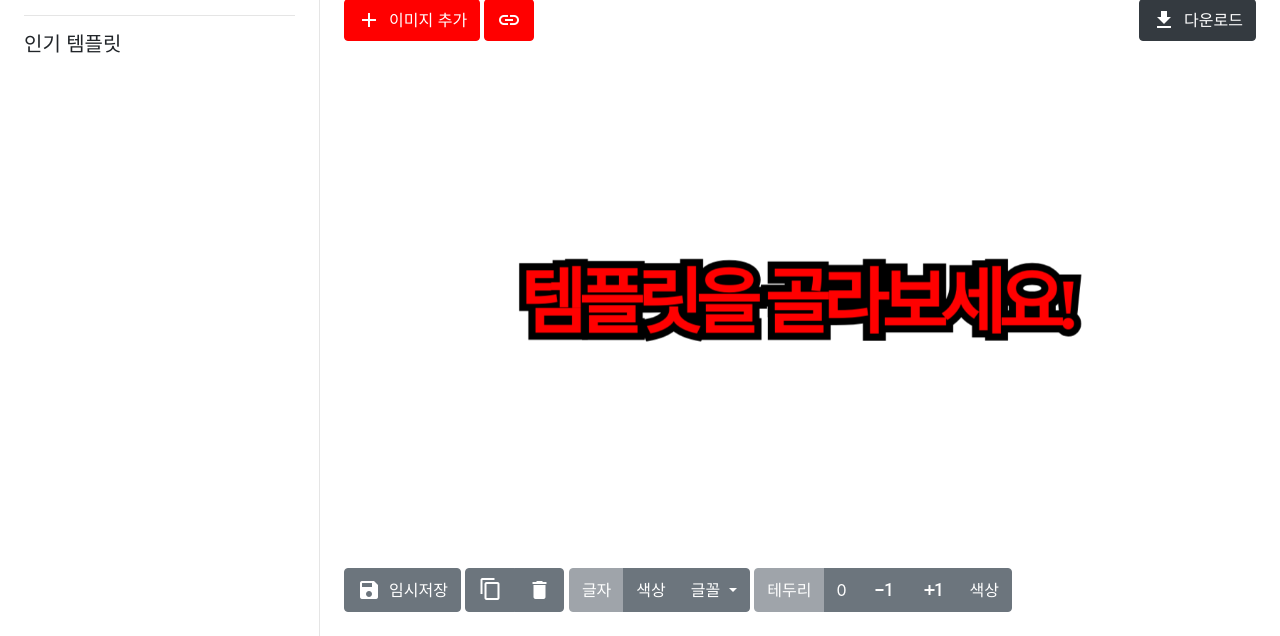
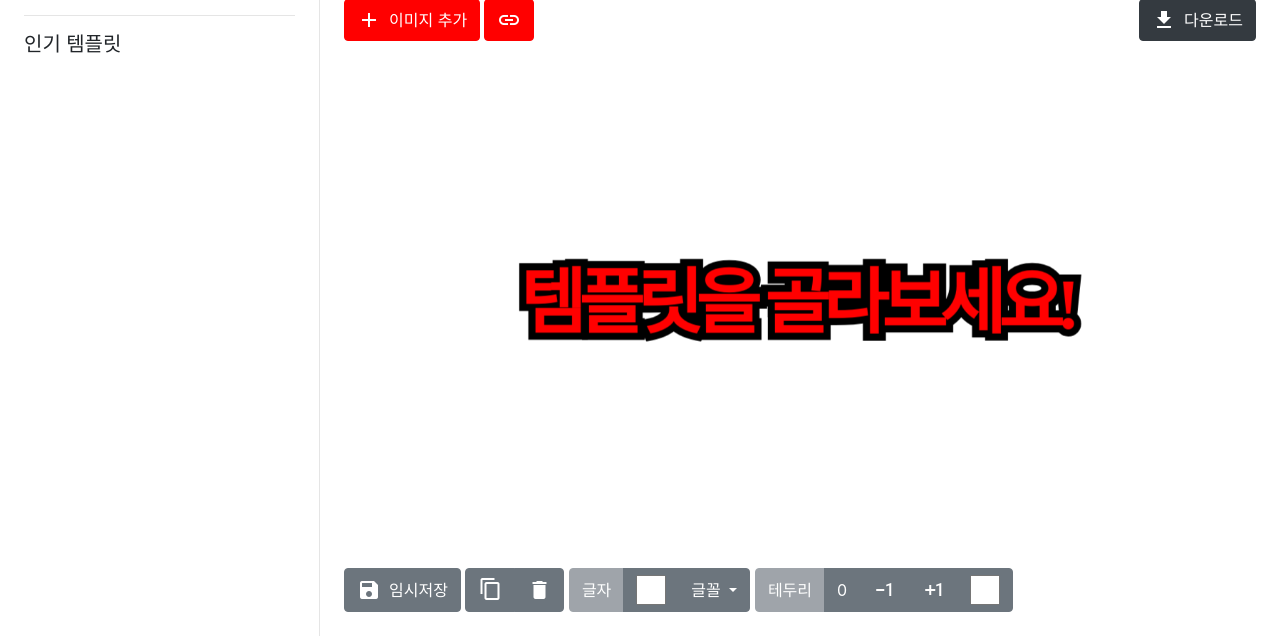
Before and after one commit to twins1040/ThumbnailCanvas, a Django app: page / in a window 1280 px wide. Shown: the part 176-812 px from the top of the page. Run offline with Django 3.2, Linux system fonts and the light colour scheme; data that the repository does not hold is empty; parts of the project's set-up code (start-up, migrations or seed data) failed here and were passed over; some libraries are stand-ins or nearby versions; some web fonts are replaced.

Commit message:
Upgrade color picker

```diff
--- a/fabricCanvas/templates/fabricCanvas/index.html
+++ b/fabricCanvas/templates/fabricCanvas/index.html
@@ -139,7 +139,7 @@
 					<div class="btn-group" role="group" aria-label="Button group with nested dropdown">
 						<button class="btn btn-secondary" disabled>글자</button>
 						<button class="btn btn-secondary color-button" >
-							<span class="color-input" id="fill-hueb" width="12px" height="12px" data-huebee >색상</span>
+							<input class="color-input" id="fill-hueb" data-huebee readonly>
 						</button>
 						<div class="btn-group" role="group">
 							<button id="btnGroupDrop1" type="button" class="btn btn-secondary dropdown-toggle" data-toggle="dropdown" aria-haspopup="true" aria-expanded="false">
@@ -157,7 +157,7 @@
 						<button class="btn btn-secondary btn-icon" id="stroke-thinner"><i>exposure_neg_1</i></button>
 						<button class="btn btn-secondary btn-icon" id="stroke-thicker"><i>exposure_plus_1</i></button>
 						<button class="btn btn-secondary color-button" >
-							<span class="color-input" id="stroke-hueb" width="12px" height="12px" data-huebee >색상</span>
+							<input class="color-input" id="stroke-hueb" data-huebee readonly>
 						</button>
 					</div>
 				</div>
--- a/static/bypass/custom.css
+++ b/static/bypass/custom.css
@@ -123,3 +123,7 @@
 	left: 0;
 	z-index: 100;
 }
+.color-input {
+	width: 30px;
+	height: 30px;
+}
--- a/static/bypass/features.js
+++ b/static/bypass/features.js
@@ -166,6 +166,29 @@ canvas.selection = true;
 canvas.on("object:modified", add_history);
 canvas.on("mouse:up", function(opt) {console.log(opt)});
 
+// Set color-picker to obj color
+function set_huebee(obj) {
+	// Use first obj if group
+	if (obj.selected.length !== 1) {
+		return
+	}
+
+	var f = obj.selected[0].fill;
+	var s = obj.selected[0].stroke;
+
+	console.log("fill:"+f+" stroke:"+s);
+
+	//var ws = "&nbsp;&nbsp;&nbsp;&nbsp;&nbsp;&nbsp;&nbsp;"
+
+	//$("#fill-hueb").html(ws);
+	//$("#stroke-hueb").html(ws);
+
+	fillHue.setColor(f);
+	strokeHue.setColor(s);
+}
+canvas.on("selection:created", set_huebee);
+canvas.on("selection:updated", set_huebee);
+
 
 // Controller design setting
 fabric.Object.prototype.set({
@@ -235,17 +258,21 @@ var gradients = [{name: "red orange", h:0, v:1, stops:{0:"red", 1:"orange"}},
 // Color picker event
 var fillElem = $("#fill-hueb")[0];
 var strokeElem = $("#stroke-hueb")[0];
-var fillHue = new Huebee(fillElem, {});
-var strokeHue = new Huebee(strokeElem, {});
+var fillHue = new Huebee(fillElem, {setText:false});
+var strokeHue = new Huebee(strokeElem, {setText:false});
 
 fillHue.on('change', function(color) {
-	console.log('fill '+color);
-	activeObjectSet(function(obj) {obj.set("fill", color)});
+	if($(".huebee").length !== 0) {
+		console.log('fill '+color);
+		activeObjectSet(function(obj) {obj.set("fill", color)});
+	}
 });
 
 strokeHue.on('change', function(color) {
-	console.log('stroke '+color);
-	activeObjectSet(function(obj) {obj.set("stroke", color)});
+	if($(".huebee").length !== 0) {
+		console.log('stroke '+color);
+		activeObjectSet(function(obj) {obj.set("stroke", color)});
+	}
 });
 
 // Font selector
```
